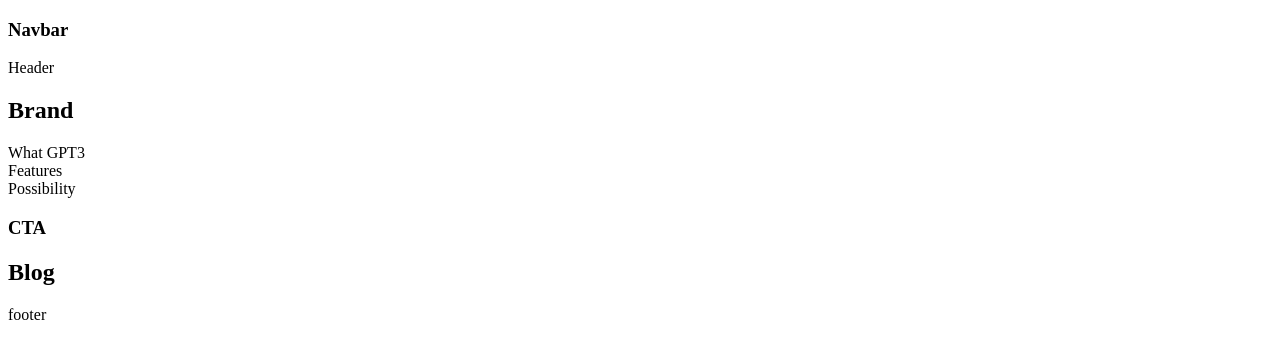
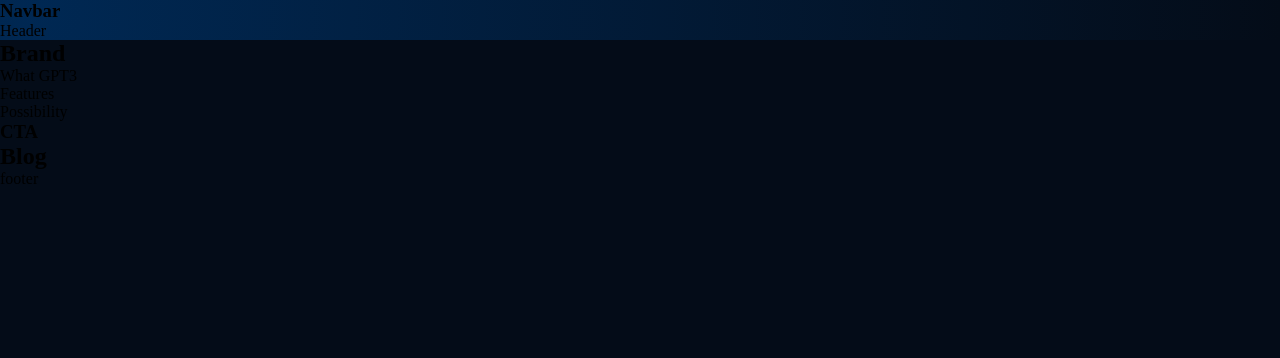
Before and after one commit to MeryAmun/ui-ux-2022, a React (Create React App) app: page / in a window 1280 px wide. Shown: the top 358 px of the page. Built offline with nearby package versions, Linux system fonts and the light colour scheme.

Commit message:
added styles

```diff
--- /dev/null
+++ b/src/App.css
@@ -0,0 +1,116 @@
+* {
+  box-sizing: border-box;
+  padding: 0;
+  margin: 0;
+  scroll-behavior: smooth;
+}
+
+body {
+  background: var(--color-bg);
+}
+
+a {
+  color: unset;
+  text-decoration: none;
+}
+
+.gradient__bg {
+  /* ff 3.6+ */
+  background: -moz-radial-gradient(
+    circle at 3% 25%,
+    rgba(0, 40, 83, 1) 0%,
+    rgba(4, 12, 24, 1) 100%
+  );
+
+  /* safari 5.1+,chrome 10+ */
+  background: -webkit-radial-gradient(
+    circle at 3% 25%,
+    rgba(0, 40, 83, 1) 0%,
+    rgba(4, 12, 24, 1) 100%
+  );
+
+  /* opera 11.10+ */
+  background: -o-radial-gradient(
+    circle at 3% 25%,
+    rgba(0, 40, 83, 1) 0%,
+    rgba(4, 12, 24, 1) 100%
+  );
+
+  /* ie 10+ */
+  background: -ms-radial-gradient(
+    circle at 3% 25%,
+    rgba(0, 40, 83, 1) 0%,
+    rgba(4, 12, 24, 1) 100%
+  );
+
+  /* global 92%+ browsers support */
+  background: radial-gradient(
+    circle at 3% 25%,
+    rgba(0, 40, 83, 1) 0%,
+    rgba(4, 12, 24, 1) 100%
+  );
+}
+.gradient__text {
+  background: var(--gradient-text);
+  background-clip: text;
+  -webkit-background-clip: text;
+  -webkit-text-fill-color: transparent;
+}
+.section__padding {
+  padding: 4rem 6rem;
+}
+.section__margin {
+  padding: 4rem 6rem;
+}
+
+.rotate-scale-up {
+  -webkit-animation: rotate-scale-up 0.65s linear both;
+  animation: rotate-scale-up 0.65s linear both;
+}
+
+@-webkit-keyframes rotate-scale-up {
+  0% {
+    -webkit-transform: scale(1) rotateZ(0);
+    transform: scale(1) rotateZ(0);
+  }
+  50% {
+    -webkit-transform: scale(2) rotateZ(180deg);
+    transform: scale(2) rotateZ(180deg);
+  }
+  100% {
+    -webkit-transform: scale(1) rotateZ(360deg);
+    transform: scale(1) rotateZ(360deg);
+  }
+}
+@keyframes rotate-scale-up {
+  0% {
+    -webkit-transform: scale(1) rotateZ(0);
+    transform: scale(1) rotateZ(0);
+  }
+  50% {
+    -webkit-transform: scale(2) rotateZ(180deg);
+    transform: scale(2) rotateZ(180deg);
+  }
+  100% {
+    -webkit-transform: scale(1) rotateZ(360deg);
+    transform: scale(1) rotateZ(360deg);
+  }
+}
+
+@media screen and (max-width: 700px) {
+  .section_padding {
+    padding: 4rem;
+  }
+  .section_margin {
+    margin: 4rem;
+  }
+}
+
+@media screen and (max-width: 550px) {
+  .section_padding {
+    padding: 4rem 2rem;
+  }
+  .section_margin {
+    margin: 4rem 2rem;
+  }
+}
--- a/src/App.js
+++ b/src/App.js
@@ -7,6 +7,8 @@
   WhatGPT3,
 } from './containers'
 import { Brand, CTA, Navbar } from './components'
+import './App.css'
+import './index.css'
 
 import React from 'react'
 
--- /dev/null
+++ b/src/index.css
@@ -0,0 +1,14 @@
+@import url('https://fonts.googleapis.com/css2?family=Manrope:wght@200;300;400;500;600;700;800&display=swap');
+
+:root {
+  --font-family: 'Manrope', sans-serif;
+
+  --gradient-text: linear-gradient(89.97deg, #ae67fa 1.84%, #f49867 102.67%);
+  --gradient-bar: linear-gradient(103.22deg, #ae67fa -13.86%, #f49867 99.55%);
+
+  --color-bg: #040c18;
+  --color-footer: #031b34;
+  --color-blog: #042c54;
+  --color-text: #81afdd;
+  --color-subtext: #ff8a71;
+}
```
